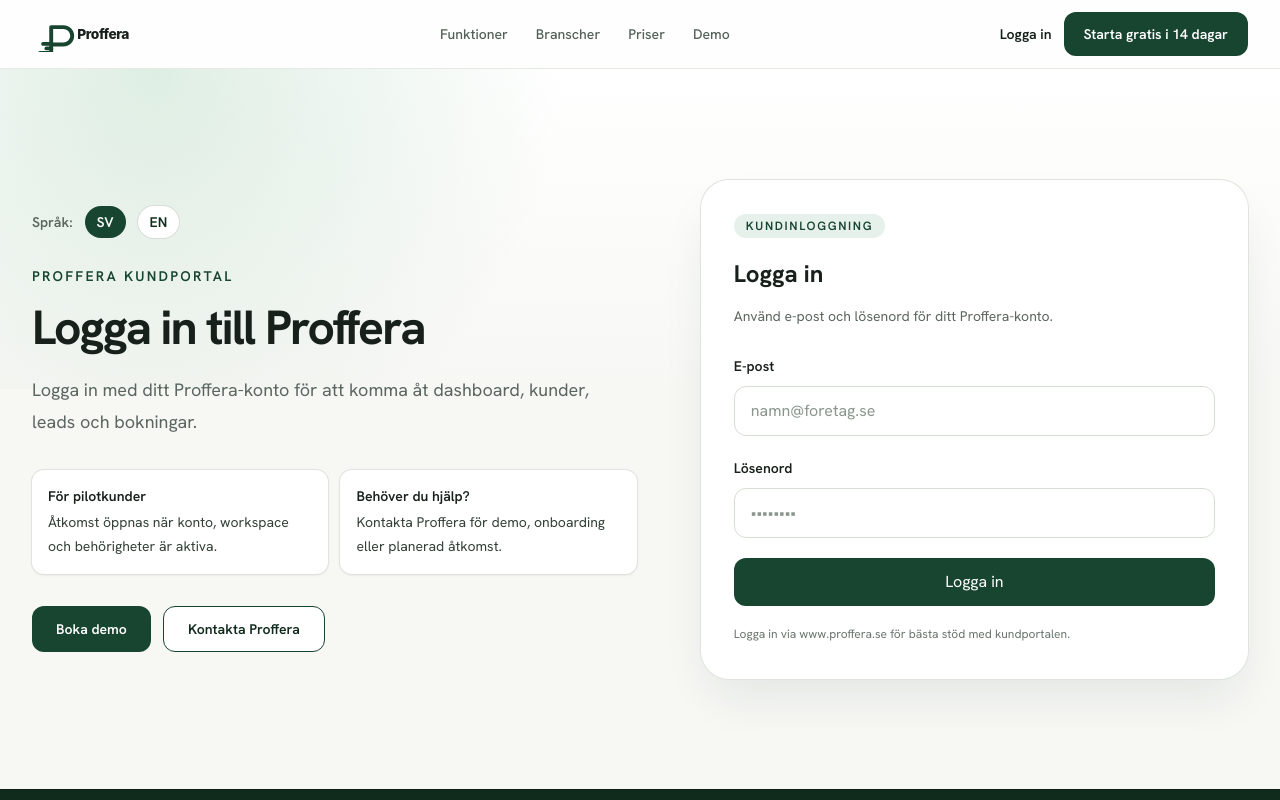
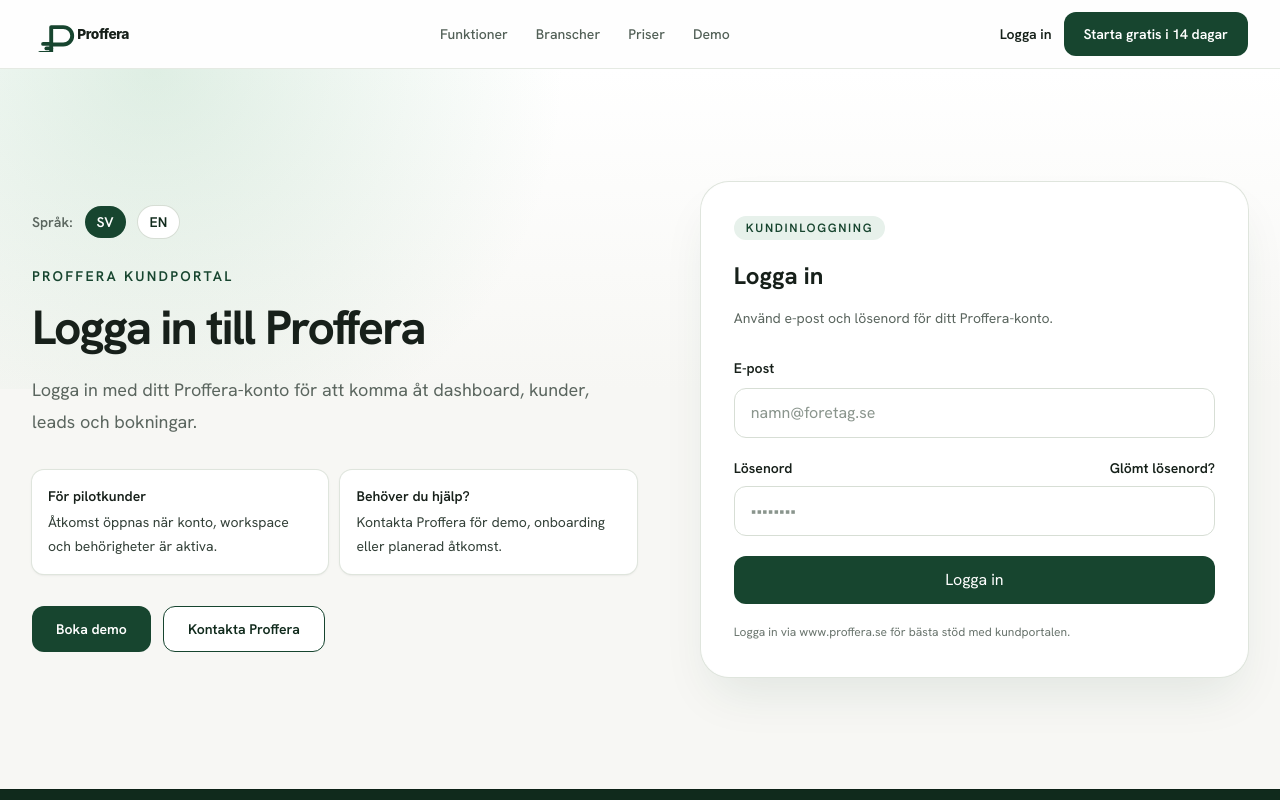
Before and after one commit to ibboabdoli-ai/Proffera, a Next.js app: page /logga-in in a window 1280 px wide. Shown: the top 800 px of the page. Built offline with nearby package versions, Linux system fonts and the light colour scheme.

Commit message:
Link login to password reset

```diff
--- a/src/app/logga-in/LoginForm.tsx
+++ b/src/app/logga-in/LoginForm.tsx
@@ -18,6 +18,7 @@ const copy = {
     email: "E-post",
     emailPlaceholder: "namn@foretag.se",
     password: "Lösenord",
+    forgotPassword: "Glömt lösenord?",
     idleError: "Inga inloggningsfel.",
     pending: "Loggar in...",
     submit: "Logga in",
@@ -31,6 +32,7 @@ const copy = {
     email: "Email",
     emailPlaceholder: "name@company.com",
     password: "Password",
+    forgotPassword: "Forgot password?",
     idleError: "No sign-in errors.",
     pending: "Signing in...",
     submit: "Sign in",
@@ -95,7 +97,10 @@ export function LoginForm({ afterLoginPath = "/dashboard", locale = "sv" }: Logi
         </div>
 
         <div>
-          <label htmlFor="password" className="text-sm font-semibold text-[#17201a]">{text.password}</label>
+          <div className="flex items-center justify-between gap-3">
+            <label htmlFor="password" className="text-sm font-semibold text-[#17201a]">{text.password}</label>
+            <a href={`/glomt-losenord?lang=${locale}`} className="text-sm font-semibold text-[#17452f] hover:underline">{text.forgotPassword}</a>
+          </div>
           <input id="password" name="password" type="password" autoComplete="current-password" required value={password} onChange={(event) => setPassword(event.target.value)} disabled={isPending} placeholder="••••••••" className="mt-2 w-full rounded-xl border border-[#d7ded5] bg-white px-4 py-3 text-base text-[#17201a] placeholder:text-[#8a958d] transition focus:border-[#17452f] focus:outline-none focus:ring-2 focus:ring-[#17452f]/20 disabled:cursor-not-allowed disabled:bg-[#f7f7f4] disabled:opacity-80" />
         </div>
 
```
